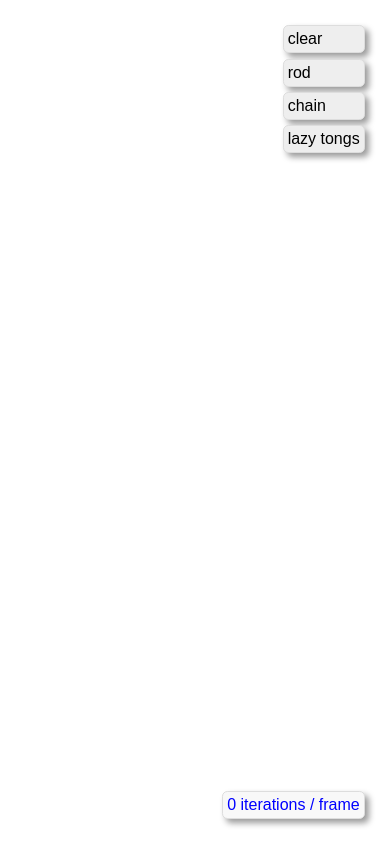
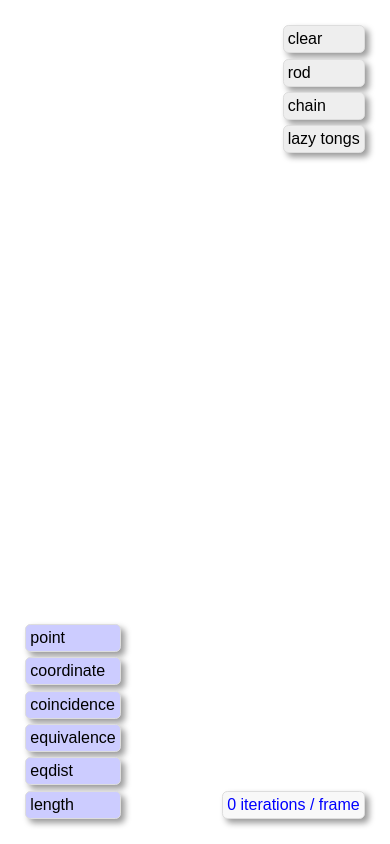
Before and after one commit to harc/relax-overveld, a plain HTML site: page index.html in a window 390 px wide. Drawn offline with Linux system fonts and the light colour scheme.

Commit message:
got it to work on android tablets, and added touch-based controls

```diff
--- a/index.html
+++ b/index.html
@@ -20,14 +20,14 @@ demos {
   z-index: 2000;
 }
 
-controls {
+actions {
   position: absolute;
   bottom: 20px;
   left: 20px;
   z-index: 2000;
 }
 
-demo, control, iterationsPerFrame {
+demo, action, iterationsPerFrame {
   display: block;
   padding: 3pt;
   margin: 4pt;
@@ -38,16 +38,16 @@ demo, control, iterationsPerFrame {
   -webkit-user-select: none;
 }
 
-demo:hover, control:hover {
+demo:hover, action:hover {
   background: #ddd;
   box-shadow: 2px 2px 2px 0px rgba(0, 0, 0, .4);
 }
 
-control {
+action {
   background: #ccccff;
 }
 
-control:hover {
+action:hover {
   background: #ccccee
 }
 
@@ -70,15 +70,14 @@ iterationsPerFrame:after {
     <script src="relax.js"></script>
     <canvas id="canvas" touch-action="none" tabindex="0"></canvas>
     <demos id="demos"></demos>
-<!--
-    <controls id="controls">
-      <control id="pointControl">point</control>
-      <control id="coordControl">coord</control>
-      <control id="equivControl">equiv</control>
-      <control id="eqDistControl">eqDist</control>
-      <control id="lengthControl">length</control>
-    </controls>
--->
+    <actions id="actions">
+      <action key='P'>point</action>
+      <action key='F'>coordinate</action>
+      <action key='C'>coincidence</action>
+      <action key='Q'>equivalence</action>
+      <action key='E'>eqdist</action>
+      <action key='L'>length</action>
+    </actions>
     <iterationsPerFrame id="ipf"></iterationsPerFrame>
     <script>
 
@@ -95,6 +94,25 @@ function showDemo(name) {
   examples[name]();
 }
 
+var actions = document.getElementsByTagName('action');
+for (var idx = 0; idx < actions.length; idx++) {
+  var action = actions[idx];
+  action.setAttribute('touch-action', 'none');
+  action.addEventListener(
+      'pointerdown',
+      function(e) {
+        relax.keydown(this.getAttribute('key'));
+      },
+      false
+  );
+  action.addEventListener(
+      'pointerup',
+      function(e) {
+        relax.keyup(this.getAttribute('key'));
+      },
+      false
+  );
+}
 
 onload = function() {
   showDemo('clear');
--- a/relax.js
+++ b/relax.js
@@ -43,8 +43,9 @@ function Relax(canvas) {
     this.selectionIndices = [];
   }
 
-  var iPad = navigator.userAgent.match(/iPad/i) !== null;
-  Point.prototype.radius = iPad ? 20 : 8;
+  var tablet = navigator.userAgent.match(/iPad/i) !== null ||
+               navigator.userAgent.match(/Android/i) !== null;
+  Point.prototype.radius = tablet ? 20 : 8;
 
   Point.prototype.draw = function(ctxt) {
     ctxt.fillStyle = this.color;
@@ -117,10 +118,7 @@ function Relax(canvas) {
   }
 
 
-  canvas.addEventListener(
-      'keydown',
-      function(e) {
-        var k = String.fromCharCode(e.keyCode);
+  this.keydown = function(k) {
     switch (k) {
       case 'P': self.enterPointMode();  break;
       default:
@@ -129,14 +127,17 @@ function Relax(canvas) {
           applyFn = applyFns[k];
         }
     }
+  };
+
+  canvas.addEventListener(
+      'keydown',
+      function(e) {
+        self.keydown(String.fromCharCode(e.keyCode));
       },
       false
   );
 
-  canvas.addEventListener(
-      'keyup',
-      function(e) {
-        var k = String.fromCharCode(e.keyCode);
+  this.keyup = function(k) {
     switch (k) {
       case 'P': self.exitPointMode();  break;
       default:
@@ -145,6 +146,12 @@ function Relax(canvas) {
           applyFn = undefined;
         }
     }
+  };
+
+  canvas.addEventListener(
+      'keyup',
+      function(e) {
+        self.keyup(String.fromCharCode(e.keyCode));
       },
       false
   );
@@ -418,8 +425,10 @@ function Relax(canvas) {
   };
 
   this.addLengthConstraint = function(p1, p2, l) {
+    if (l > 0.001) {
       var c = new LengthConstraint(p1, p2, l);
       constraints.push(c);
       return c;
+    }
   };
 }
```
Lines whose indentation alone changed are shown as unchanged.
